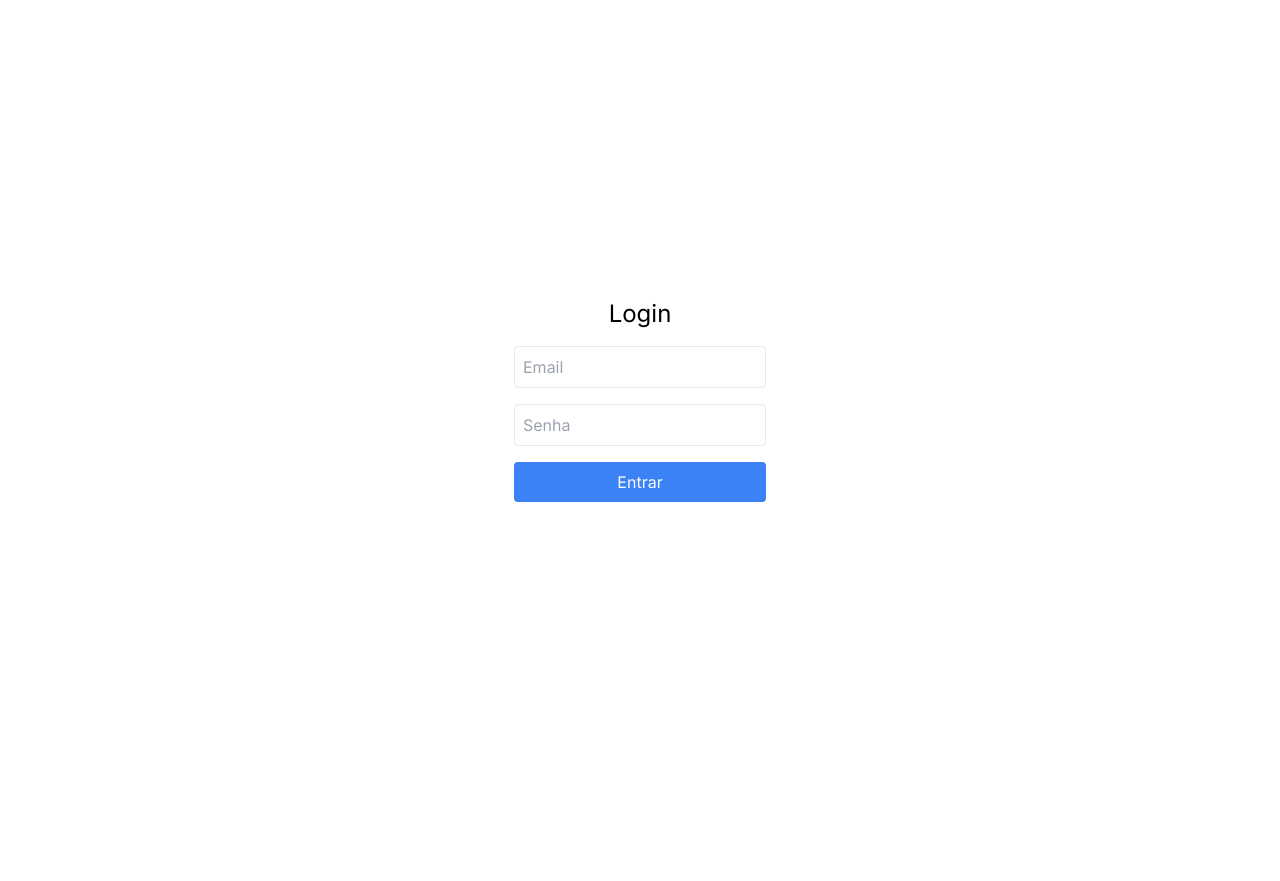
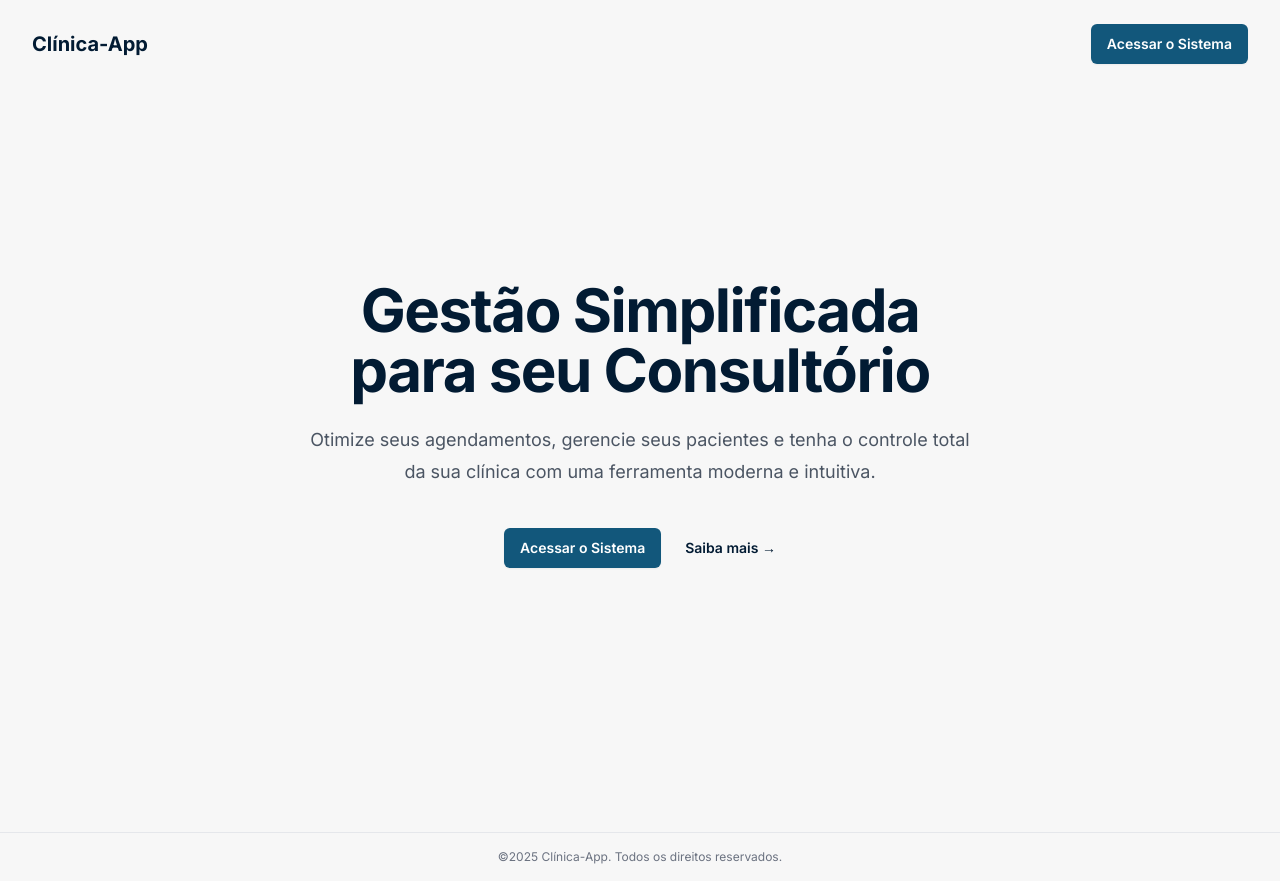
Before and after one commit to brenohp/clinical-app, a Next.js app: page / in a window 1280 px wide. Before the commit the page ends 800 px from the top, so only its background shows below. Built offline with nearby package versions, Linux system fonts and the light colour scheme; no server answers.

Commit message:
refactor: simplifica a lógica de autenticação e melhora a estrutura da página inicial

```diff
--- a/src/app/page.tsx
+++ b/src/app/page.tsx
@@ -1,86 +1,72 @@
 // src/app/page.tsx
-'use client'
+'use client' // Manteremos 'use client' por enquanto para o botão inteligente
 
-import { useSession, signIn, signOut } from 'next-auth/react'
-import { useState } from 'react'
+import Link from 'next/link';
+import { useSession } from 'next-auth/react';
 
-export default function Home() {
-  const { data: session, status } = useSession()
-  const [email, setEmail] = useState('')
-  const [password, setPassword] = useState('')
+// Um pequeno componente para o botão de login/dashboard
+const ActionButton = () => {
+  const { status } = useSession();
 
-  const handleSubmit = async (e: React.FormEvent) => {
-    e.preventDefault()
-    try {
-      const result = await signIn('credentials', {
-        email,
-        password,
-        redirect: false, // Evita redirecionamento automático
-      })
-
-      if (result?.error) {
-        console.error(result.error)
-        alert('Falha no login: verifique suas credenciais.')
-      } else {
-        // O login foi bem-sucedido, a sessão será atualizada automaticamente
-        alert('Login realizado com sucesso!')
-      }
-    } catch (error) {
-      console.error('Ocorreu um erro inesperado:', error)
-      alert('Ocorreu um erro inesperado.')
-    }
+  if (status === 'authenticated') {
+    return (
+      <Link href="/dashboard" className="rounded-md bg-brand-accent px-4 py-2.5 text-sm font-semibold text-white shadow-sm hover:bg-brand-primary focus-visible:outline focus-visible:outline-2 focus-visible:outline-offset-2 focus-visible:outline-blue-600 transition-colors">
+        Acessar Dashboard
+      </Link>
+    );
   }
 
-  // Se a sessão estiver carregando, mostra uma mensagem
-  if (status === 'loading') {
-    return <p>Carregando...</p>
-  }
+  return (
+    <Link href="/login" className="rounded-md bg-brand-accent px-4 py-2.5 text-sm font-semibold text-white shadow-sm hover:bg-brand-primary focus-visible:outline focus-visible:outline-2 focus-visible:outline-offset-2 focus-visible:outline-blue-600 transition-colors">
+      Acessar o Sistema
+    </Link>
+  );
+};
 
-  // Se o usuário estiver autenticado, mostra a mensagem de boas-vindas
-  if (status === 'authenticated') {
-    return (
-      <main className="flex min-h-screen flex-col items-center justify-center p-24">
-        <h1 className="text-2xl mb-4">Bem-vindo, {session.user?.name}!</h1>
-        <p>Email: {session.user?.email}</p>
-        <p className="mb-4">Role: {session.user?.role}</p>
-        <button
-          onClick={() => signOut()}
-          className="px-4 py-2 bg-red-500 text-white rounded hover:bg-red-600"
-        >
-          Sair
-        </button>
+
+export default function HomePage() {
+  return (
+    <div className="bg-brand-background">
+      {/* Cabeçalho */}
+      <header className="absolute inset-x-0 top-0 z-50">
+        <nav className="flex items-center justify-between p-6 lg:px-8" aria-label="Global">
+          <div className="flex lg:flex-1">
+            <a href="#" className="-m-1.5 p-1.5">
+              <span className="text-xl font-bold text-brand-primary">Clínica-App</span>
+            </a>
+          </div>
+          <div className="lg:flex lg:flex-1 lg:justify-end">
+            <ActionButton />
+          </div>
+        </nav>
+      </header>
+
+      {/* Seção Principal (Hero) */}
+      <main className="relative isolate px-6 pt-14 lg:px-8">
+        <div className="mx-auto max-w-2xl py-32 sm:py-48 lg:py-56">
+          <div className="text-center">
+            <h1 className="text-4xl font-bold tracking-tight text-brand-primary sm:text-6xl">
+              Gestão Simplificada para seu Consultório
+            </h1>
+            <p className="mt-6 text-lg leading-8 text-gray-600">
+              Otimize seus agendamentos, gerencie seus pacientes e tenha o controle total da sua clínica com uma ferramenta moderna e intuitiva.
+            </p>
+            <div className="mt-10 flex items-center justify-center gap-x-6">
+              <ActionButton />
+              <a href="#" className="text-sm font-semibold leading-6 text-brand-primary">
+                Saiba mais <span aria-hidden="true">→</span>
+              </a>
+            </div>
+          </div>
+        </div>
       </main>
-    )
-  }
 
-  // Se não estiver autenticado, mostra o formulário de login
-  return (
-    <main className="flex min-h-screen flex-col items-center justify-center p-24">
-      <h1 className="text-2xl mb-4">Login</h1>
-      <form onSubmit={handleSubmit} className="flex flex-col gap-4">
-        <input
-          type="email"
-          value={email}
-          onChange={(e) => setEmail(e.target.value)}
-          placeholder="Email"
-          className="p-2 border rounded text-black"
-          required
-        />
-        <input
-          type="password"
-          value={password}
-          onChange={(e) => setPassword(e.target.value)}
-          placeholder="Senha"
-          className="p-2 border rounded text-black"
-          required
-        />
-        <button
-          type="submit"
-          className="px-4 py-2 bg-blue-500 text-white rounded hover:bg-blue-600"
-        >
-          Entrar
-        </button>
-      </form>
-    </main>
-  )
+      {/* Rodapé (Exemplo) */}
+      <footer className="text-center p-4 mt-10 border-t">
+        <p className="text-center text-gray-500 text-xs">
+          &copy;{new Date().getFullYear()} Clínica-App. Todos os direitos reservados.
+        </p>
+      </footer>
+    </div>
+  );
 }
```
